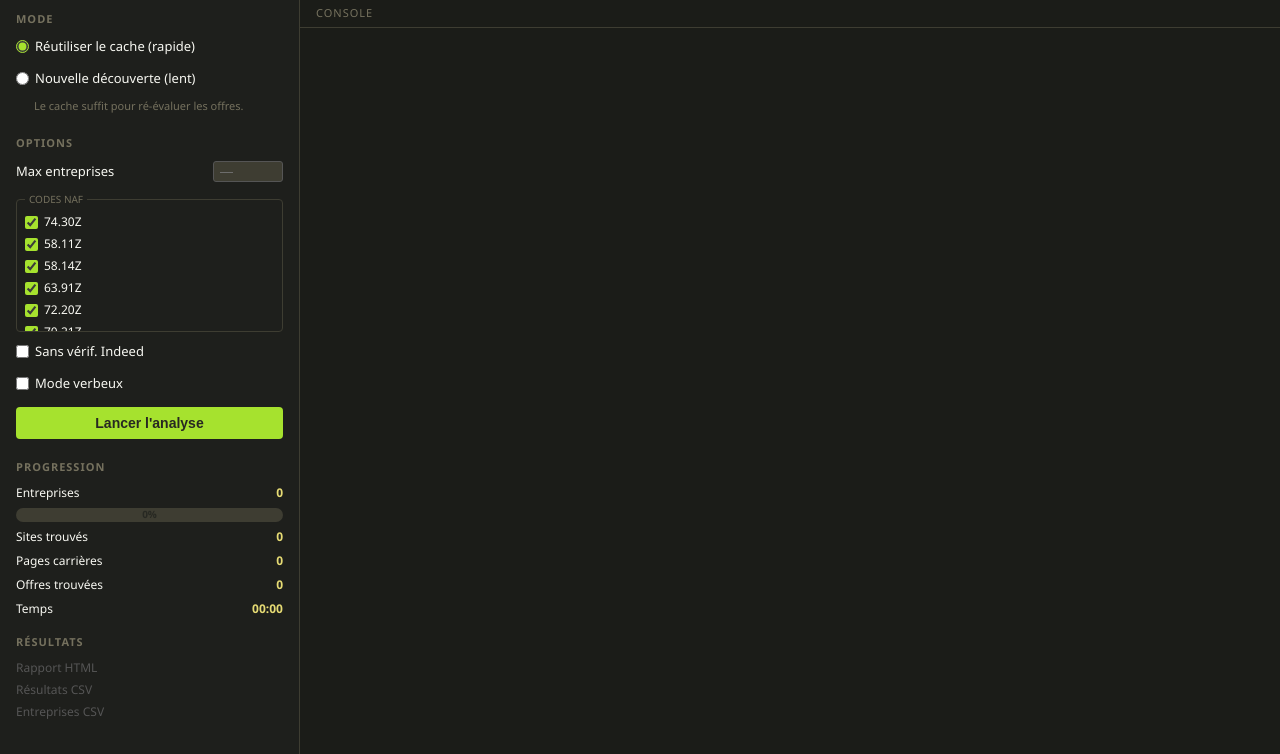
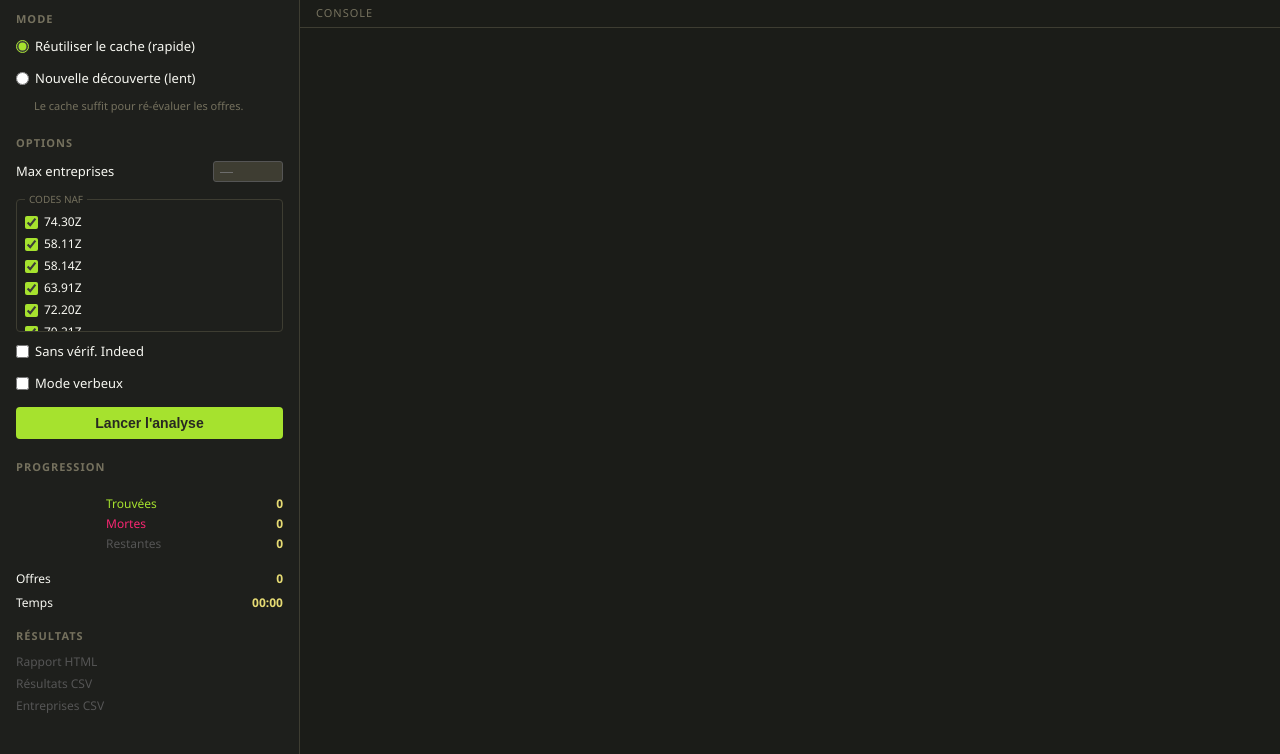
Before and after one commit to GeremC/Travitos, a Flask app: page / in a window 1280 px wide. Shown: the part 46-800 px from the top of the page. Run offline with Flask 2, Linux system fonts and the light colour scheme.

Commit message:
camembert + coeurs sol + mortes filtrées/sauvées en direct

```diff
--- a/templates/gui.html
+++ b/templates/gui.html
@@ -72,20 +72,11 @@ button#run-btn:disabled { background: #555; color: #888; cursor: not-allowed; }
 
 /* Progression */
 #progress { display: flex; flex-direction: column; gap: 6px; }
+.stats-col { display: flex; flex-direction: column; gap: 2px; flex: 1; }
 .stat-row { display: flex; justify-content: space-between; font-size: 12px; }
 .stat-row .val { color: #e6db74; font-weight: 600; }
-.bar {
-  height: 14px; background: #3e3d32; border-radius: 7px; overflow: hidden;
-  position: relative;
-}
-.bar-fill {
-  height: 100%; background: #a6e22e; border-radius: 7px;
-  transition: width .3s; width: 0%;
-}
-.bar-label {
-  position: absolute; inset: 0; display: flex; align-items: center;
-  justify-content: center; font-size: 10px; font-weight: 600; color: #272822;
-}
+#pie-wrap { display: flex; align-items: center; gap: 10px; }
+#pie-chart { flex-shrink: 0; }
 
 /* Panneau principal : console ou rapport */
 main { flex: 1; display: flex; flex-direction: column; min-width: 0; }
@@ -181,11 +172,15 @@ main { flex: 1; display: flex; flex-direction: column; min-width: 0; }
 
     <h2>Progression</h2>
     <div id="progress">
-      <div class="stat-row"><span>Entreprises</span><span class="val" id="p-entreprises">0</span></div>
-      <div class="bar"><div class="bar-fill" id="p-bar"></div><div class="bar-label" id="p-pct">0%</div></div>
-      <div class="stat-row"><span>Sites trouvés</span><span class="val" id="p-sites">0</span></div>
-      <div class="stat-row"><span>Pages carrières</span><span class="val" id="p-carrieres">0</span></div>
-      <div class="stat-row"><span>Offres trouvées</span><span class="val" id="p-offres">0</span></div>
+      <div id="pie-wrap">
+        <canvas id="pie-chart" width="80" height="80"></canvas>
+        <div class="stats-col">
+          <div class="stat-row"><span style="color:#a6e22e">Trouvées</span><span class="val" id="p-trouvees">0</span></div>
+          <div class="stat-row"><span style="color:#f92672">Mortes</span><span class="val" id="p-morts">0</span></div>
+          <div class="stat-row"><span style="color:#555">Restantes</span><span class="val" id="p-restantes">0</span></div>
+        </div>
+      </div>
+      <div class="stat-row"><span>Offres</span><span class="val" id="p-offres">0</span></div>
       <div class="stat-row"><span>Temps</span><span class="val" id="p-temps">00:00</span></div>
     </div>
 
@@ -227,19 +222,18 @@ main { flex: 1; display: flex; flex-direction: column; min-width: 0; }
   };
 
   // Éléments progression
-  const pEntreprises = document.getElementById('p-entreprises');
-  const pSites = document.getElementById('p-sites');
-  const pCarrieres = document.getElementById('p-carrieres');
+  const pTrouvees = document.getElementById('p-trouvees');
+  const pMorts = document.getElementById('p-morts');
+  const pRestantes = document.getElementById('p-restantes');
   const pOffres = document.getElementById('p-offres');
   const pTemps = document.getElementById('p-temps');
-  const pBar = document.getElementById('p-bar');
-  const pPct = document.getElementById('p-pct');
+  const pieCanvas = document.getElementById('pie-chart');
 
   let running = false;
   let startTime = null;
   let timerInterval = null;
   let totalEntreprises = 0;
-  let comptes = { sites: 0, carrieres: 0, offres: 0, traitees: 0 };
+  let comptes = { sites: 0, carrieres: 0, offres: 0, traitees: 0, morts: 0 };
 
   function showTab(name) {
     tabConsole.classList.toggle('active', name === 'console');
@@ -263,6 +257,7 @@ main { flex: 1; display: flex; flex-direction: column; min-width: 0; }
   });
 
   function log(text, cls) {
+    if (text.match(/^\s*PROGRESS\s/)) return;  // invisible, données progression
     const d = document.createElement('div');
     d.textContent = text;
     if (cls) d.className = cls;
@@ -282,19 +277,59 @@ main { flex: 1; display: flex; flex-direction: column; min-width: 0; }
     pTemps.textContent = m + ':' + sec;
   }
 
+  function dessinerCamembert() {
+    const trouvees = comptes.traitees - comptes.morts;
+    const mortes = comptes.morts;
+    const restantes = totalEntreprises - comptes.traitees;
+    pTrouvees.textContent = trouvees;
+    pMorts.textContent = mortes;
+    pRestantes.textContent = Math.max(0, restantes);
+    const ctx = pieCanvas.getContext('2d');
+    const cx = 40, cy = 40, r = 36;
+    ctx.clearRect(0, 0, 80, 80);
+    const parts = [
+      [trouvees, '#a6e22e'],
+      [mortes, '#f92672'],
+      [Math.max(0, restantes), '#3e3d32'],
+    ];
+    const somme = Math.max(trouvees + mortes + restantes, 1);
+    let start = -Math.PI / 2;
+    for (const [val, color] of parts) {
+      if (val <= 0) continue;
+      const angle = val / somme * Math.PI * 2;
+      ctx.beginPath();
+      ctx.moveTo(cx, cy);
+      ctx.arc(cx, cy, r, start, start + angle);
+      ctx.closePath();
+      ctx.fillStyle = color;
+      ctx.fill();
+      start += angle;
+    }
+    // trou central
+    ctx.fillStyle = '#1e1f1c';
+    ctx.beginPath();
+    ctx.arc(cx, cy, r * 0.5, 0, Math.PI * 2);
+    ctx.fill();
+  }
+
   function majProgres() {
-    if (totalEntreprises > 0) {
-      const pct = Math.min(100, Math.round(comptes.traitees / totalEntreprises * 100));
-      pBar.style.width = pct + '%';
-      pPct.textContent = pct + '%';
-    }
-    pEntreprises.textContent = comptes.traitees;
-    pSites.textContent = comptes.sites;
-    pCarrieres.textContent = comptes.carrieres;
+    dessinerCamembert();
     pOffres.textContent = comptes.offres;
   }
 
   function extraireProgres(line) {
+    // PROGRESS {json}
+    const p = line.match(/^\s*PROGRESS\s+(.+)/);
+    if (p) {
+      try {
+        const d = JSON.parse(p[1]);
+        comptes.traitees = d.traitees;
+        totalEntreprises = d.total;
+        comptes.morts = d.morts;
+        majProgres();
+      } catch(e) {}
+      return;
+    }
     // [X/Y] NOM  statut
     const m = line.match(/^\s*\[(\d+)\/(\d+)\]/);
     if (m) {
@@ -302,7 +337,6 @@ main { flex: 1; display: flex; flex-direction: column; min-width: 0; }
       totalEntreprises = parseInt(m[2]);
       if (line.includes('site +')) comptes.sites++;
       if (line.includes('carrières +')) comptes.carrieres++;
-      if (line.includes("N'existe plus!")) comptes.traitees = comptes.traitees;
       majProgres();
       return;
     }
@@ -343,7 +377,7 @@ main { flex: 1; display: flex; flex-direction: column; min-width: 0; }
     runBtn.disabled = true;
     clearConsole();
     showTab('console');
-    comptes = { sites: 0, carrieres: 0, offres: 0, traitees: 0 };
+    comptes = { sites: 0, carrieres: 0, offres: 0, traitees: 0, morts: 0 };
     totalEntreprises = 0;
     startTime = Date.now();
     if (timerInterval) clearInterval(timerInterval);
@@ -432,8 +466,8 @@ main { flex: 1; display: flex; flex-direction: column; min-width: 0; }
       const el = document.createElement('div');
       el.className = 'heart';
       el.textContent = '♥';
-      el.style.left = (x + (Math.random() - 0.5) * 40) + 'px';
-      el.style.top = (y + (Math.random() - 0.5) * 20) + 'px';
+      el.style.left = (x + (Math.random() - 0.5) * 50) + 'px';
+      el.style.top = (y + (Math.random() - 0.5) * 15) + 'px';
       el.style.fontSize = (14 + Math.random() * 12) + 'px';
       el.style.color = ['#f92672', '#ff4081', '#e91e63', '#ff6090', '#a6e22e'][Math.floor(Math.random() * 5)];
       el.style.animationDuration = (0.8 + Math.random() * 0.8) + 's';
@@ -443,35 +477,32 @@ main { flex: 1; display: flex; flex-direction: column; min-width: 0; }
     }
   }
 
-  function spawnHeartsOnElement(el, count) {
-    if (!el) return;
-    const r = el.getBoundingClientRect();
-    spawnHearts(r.left + r.width / 2, r.top + r.height / 2, count);
-  }
-
-  function spawnHeartsNearLine() {
-    const last = output.lastElementChild;
-    if (last) spawnHeartsOnElement(last, 3);
+  function spawnHeartsBottom(count) {
+    const w = window.innerWidth;
+    const h = window.innerHeight;
+    for (let i = 0; i < count; i++) {
+      spawnHearts(Math.random() * w, h - 5, 1);
+    }
   }
 
   // Patch log, majProgres, runBtn
   const _origLog = log;
   log = function(text, cls) {
     _origLog(text, cls);
-    spawnHeartsNearLine();
+    if (!text.match(/^\s*PROGRESS\s/)) spawnHeartsBottom(2);
   };
 
   const _origMaj = majProgres;
   majProgres = function() {
     _origMaj();
-    spawnHeartsOnElement(document.getElementById('progress'), 2);
+    spawnHeartsBottom(3);
   };
 
   runBtn.addEventListener('click', function() {
-    spawnHeartsOnElement(document.querySelector('header h1'), 8);
+    spawnHeartsBottom(8);
   });
-  tabConsole.addEventListener('click', function() { spawnHeartsOnElement(this, 4); });
-  tabRapport.addEventListener('click', function() { spawnHeartsOnElement(this, 4); });
+  tabConsole.addEventListener('click', function() { spawnHeartsBottom(4); });
+  tabRapport.addEventListener('click', function() { spawnHeartsBottom(4); });
 
   updateLinks();
 })();
```
Also changed, not shown: main.py (+25 -2 lines).
